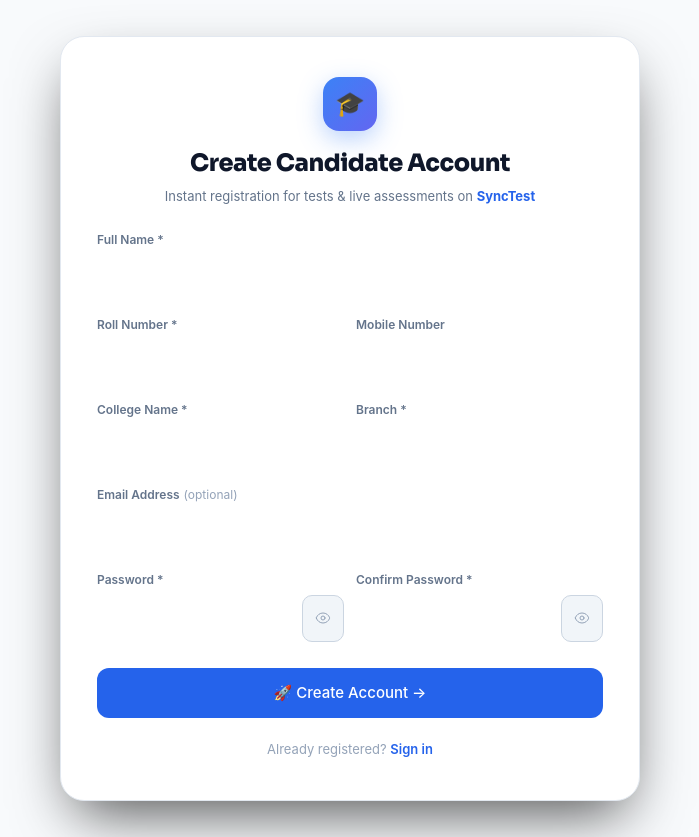
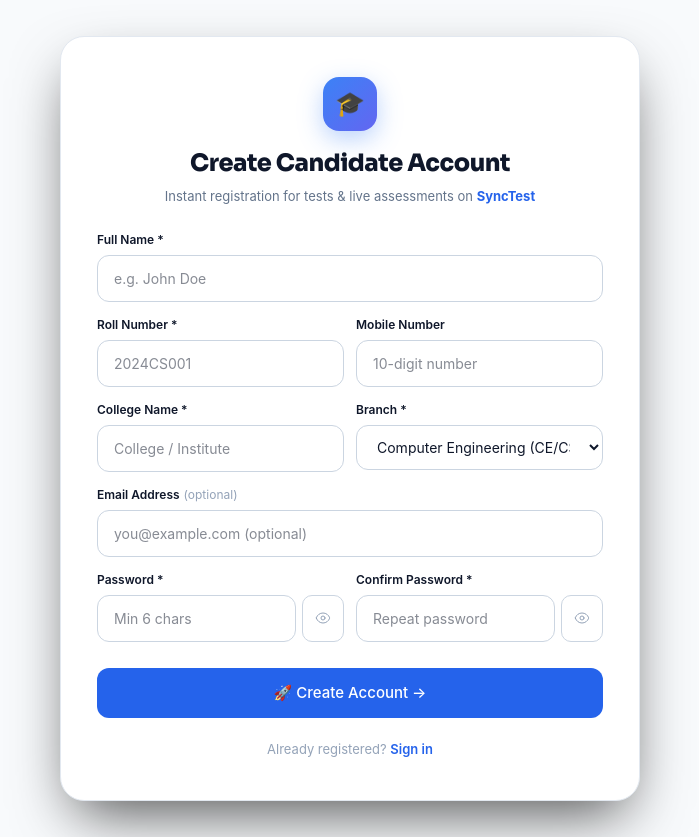
Before and after one commit to sanansepranav/MCQ_TEST_SYNCLERN, a React (Vite) app in the folder client/: page /register in a window 1280 px wide. Shown: the whole page, without its empty margins (290-989 px from the left). Built offline with nearby package versions, Linux system fonts and the light colour scheme; no server answers.

Commit message:
fix: removed hardcoded inline dark styles from auth pages causing invisible inputs

```diff
--- a/client/src/pages/AdminLogin.jsx
+++ b/client/src/pages/AdminLogin.jsx
@@ -34,21 +34,20 @@ const AdminLogin = () => {
   const inputStyle = (focused) => ({
     width: '100%',
     padding: '13px 16px',
-    background: theme === 'light' ? '#f8faff' : 'rgba(255,255,255,0.05)',
-    border: focused
-      ? '1.5px solid var(--accent-blue)'
-      : (theme === 'light' ? '1.5px solid #cbd5e1' : '1px solid rgba(255,255,255,0.12)'),
+    background: 'var(--bg-input)',
+    border: focused ? '1.5px solid var(--accent-amber)' : '1.5px solid var(--border-input)',
     borderRadius: '10px',
-    color: theme === 'light' ? '#0f172a' : '#ffffff',
+    color: 'var(--text-primary)',
     fontSize: '14px',
     outline: 'none',
     boxSizing: 'border-box',
     fontFamily: 'inherit',
-    transition: 'all 0.2s ease'
+    transition: 'all 0.2s ease',
+    boxShadow: focused ? '0 0 0 3px var(--accent-amber-bg)' : 'none'
   });
 
   const labelStyle = {
-    color: theme === 'light' ? '#374151' : 'var(--text-label)',
+    color: 'var(--text-primary)',
     fontSize: '13px',
     fontWeight: '600',
     marginBottom: '8px',
@@ -96,8 +95,8 @@ const AdminLogin = () => {
                 value={form.password} onChange={(e) => setForm({ ...form, password: e.target.value })}
                 onFocus={() => setFPw(true)} onBlur={() => setFPw(false)} style={inputStyle(fPw)} />
               <button type="button" onClick={() => setShowPw(!showPw)} style={{
-                background: theme === 'light' ? '#f8faff' : 'var(--bg-hover)',
-                border: theme === 'light' ? '1.5px solid #cbd5e1' : '1px solid var(--border-input)',
+                background: 'var(--bg-input)',
+                border: '1.5px solid var(--border-input)',
                 borderRadius: 10, width: 48, flexShrink: 0, cursor: 'pointer',
                 display: 'flex', alignItems: 'center', justifyContent: 'center',
                 color: 'var(--text-muted)', transition: 'color 0.2s',
--- a/client/src/pages/Login.jsx
+++ b/client/src/pages/Login.jsx
@@ -34,21 +34,20 @@ const Login = () => {
   const inputStyle = (focused) => ({
     width: '100%',
     padding: '13px 16px',
-    background: theme === 'light' ? '#f8faff' : 'rgba(255,255,255,0.05)',
-    border: focused
-      ? '1.5px solid var(--accent-blue)'
-      : (theme === 'light' ? '1.5px solid #cbd5e1' : '1px solid rgba(255,255,255,0.12)'),
+    background: 'var(--bg-input)',
+    border: focused ? '1.5px solid var(--accent-blue)' : '1.5px solid var(--border-input)',
     borderRadius: '10px',
-    color: theme === 'light' ? '#0f172a' : '#ffffff',
+    color: 'var(--text-primary)',
     fontSize: '14px',
     outline: 'none',
     boxSizing: 'border-box',
     fontFamily: 'inherit',
-    transition: 'all 0.2s ease'
+    transition: 'all 0.2s ease',
+    boxShadow: focused ? '0 0 0 3px var(--accent-blue-bg)' : 'none'
   });
 
   const labelStyle = {
-    color: theme === 'light' ? '#374151' : 'var(--text-label)',
+    color: 'var(--text-primary)',
     fontSize: '13px',
     fontWeight: '600',
     marginBottom: '8px',
@@ -110,8 +109,8 @@ const Login = () => {
                 style={inputStyle(pwFocused)}
               />
               <button type="button" onClick={() => setShowPw(!showPw)} style={{
-                background: theme === 'light' ? '#f8faff' : 'var(--bg-hover)',
-                border: theme === 'light' ? '1.5px solid #cbd5e1' : '1px solid var(--border-input)',
+                background: 'var(--bg-input)',
+                border: '1.5px solid var(--border-input)',
                 borderRadius: 10, width: 48, flexShrink: 0, cursor: 'pointer',
                 display: 'flex', alignItems: 'center', justifyContent: 'center',
                 color: 'var(--text-muted)', transition: 'color 0.2s',
--- a/client/src/pages/Register.jsx
+++ b/client/src/pages/Register.jsx
@@ -29,22 +29,20 @@ const Register = () => {
   const inputStyle = (isFocused) => ({
     width: '100%',
     padding: '12px 16px',
-    background: theme === 'light' ? '#f8faff' : 'rgba(255,255,255,0.05)',
-    border: isFocused
-      ? '1.5px solid var(--accent-blue)'
-      : (theme === 'light' ? '1.5px solid #cbd5e1' : '1px solid rgba(255,255,255,0.12)'),
+    background: 'var(--bg-input)',
+    border: isFocused ? '1.5px solid var(--accent-blue)' : '1.5px solid var(--border-input)',
     borderRadius: '12px',
-    color: theme === 'light' ? '#0f172a' : '#ffffff',
+    color: 'var(--text-primary)',
     fontSize: '14px',
     outline: 'none',
     boxSizing: 'border-box',
     fontFamily: 'inherit',
     transition: 'all 0.2s ease',
-    boxShadow: isFocused ? '0 0 0 3px rgba(59, 130, 246, 0.15)' : 'none'
+    boxShadow: isFocused ? '0 0 0 3px var(--accent-blue-bg)' : 'none'
   });
 
   const labelStyle = {
-    color: theme === 'light' ? '#334155' : 'var(--text-label)',
+    color: 'var(--text-primary)',
     fontSize: '12px',
     fontWeight: '600',
     marginBottom: '6px',
@@ -291,8 +289,8 @@ const Register = () => {
                   type="button"
                   onClick={() => setShowPw(!showPw)}
                   style={{
-                    background: theme === 'light' ? '#f8faff' : 'var(--bg-hover)',
-                    border: theme === 'light' ? '1.5px solid #cbd5e1' : '1px solid var(--border-input)',
+                    background: 'var(--bg-input)',
+                    border: '1.5px solid var(--border-input)',
                     borderRadius: 10, width: 42, flexShrink: 0, cursor: 'pointer',
                     display: 'flex', alignItems: 'center', justifyContent: 'center',
                     color: 'var(--text-muted)'
@@ -320,8 +318,8 @@ const Register = () => {
                   type="button"
                   onClick={() => setShowCPw(!showCPw)}
                   style={{
-                    background: theme === 'light' ? '#f8faff' : 'var(--bg-hover)',
-                    border: theme === 'light' ? '1.5px solid #cbd5e1' : '1px solid var(--border-input)',
+                    background: 'var(--bg-input)',
+                    border: '1.5px solid var(--border-input)',
                     borderRadius: 10, width: 42, flexShrink: 0, cursor: 'pointer',
                     display: 'flex', alignItems: 'center', justifyContent: 'center',
                     color: 'var(--text-muted)'
```
